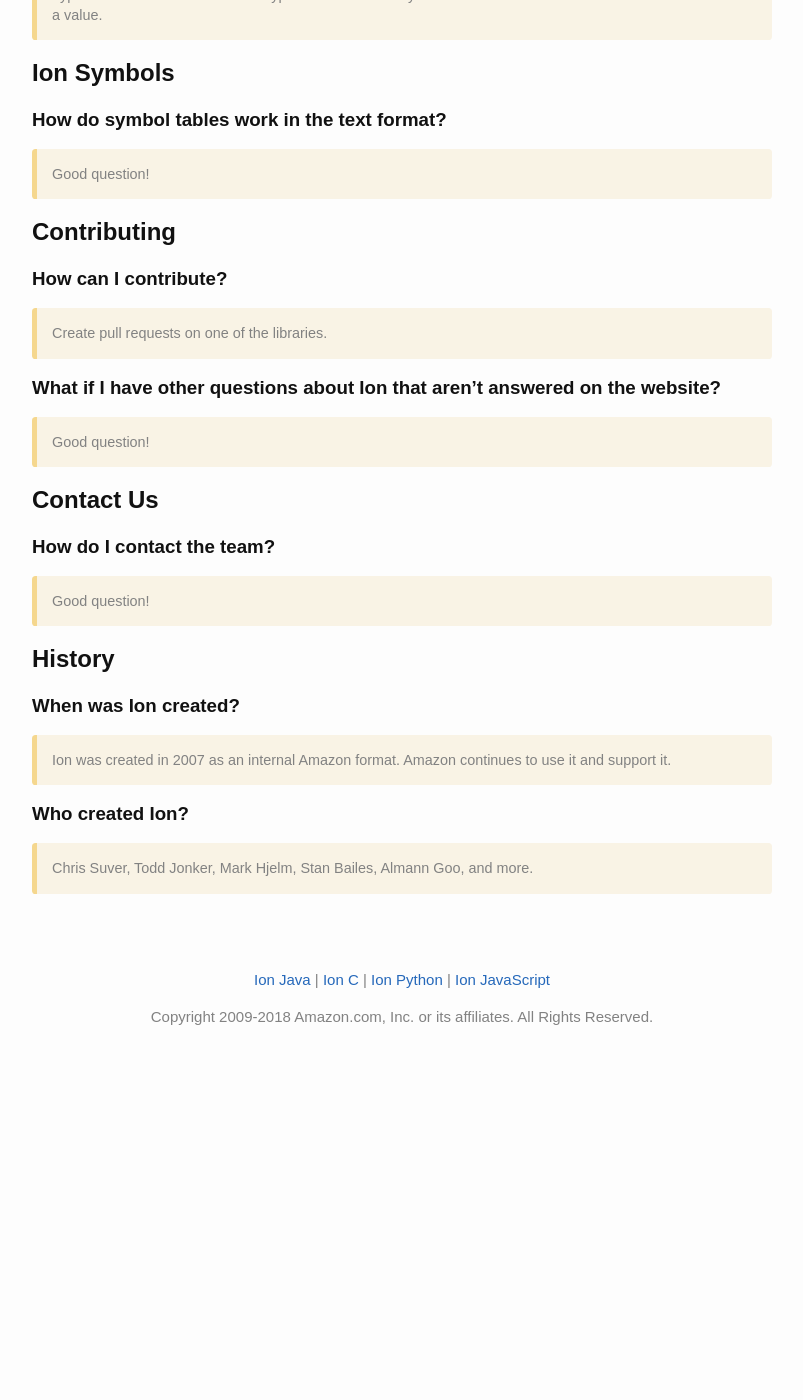
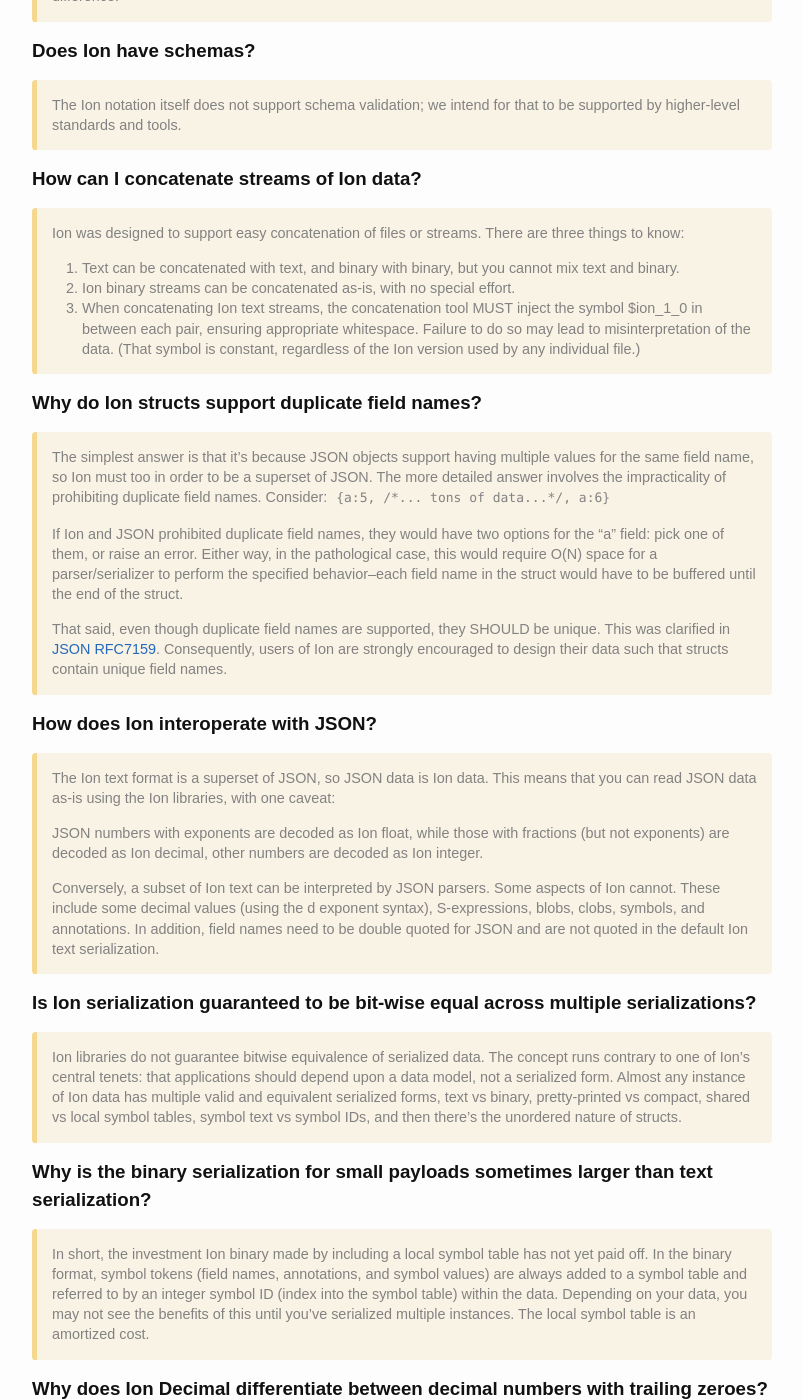
Before and after one commit to amazon-ion/ion-docs, a Jekyll site: the page built from help.md, in a window 1280 px wide and 1400 px high, scrolled down 1111 px. Shown: the whole window, without its empty margins (238-1041 px from the left). Built offline with Jekyll 4.4.1, drawn with Linux system fonts in a browser that asks for light colours; before the commit the page ends 2185 px from its top, so only the background shows below that; some of the changed text lies outside the part shown.

Commit message:
Adds real FAQs

````diff
--- a/help.md
+++ b/help.md
@@ -1,63 +1,91 @@
 ---
-title: FAQs
-description: "Frequently Asked Questions (FAQs) about Amazon Ion."
+title: Help
+description: "Describes the best practices when contributing to Ion projects, how to contact the Ion Team, and answers Frequently Asked Questions (FAQs) about Amazon Ion."
 ---
 
 # {{ page.title }}
 
-You have questions, and we have all of the answers! If you don't see your answer here, you didn't read [What if I have other questions about Ion that aren't answered on the website?](#unanswered-questions)
+If you need help with Ion or want to help by contibuting back to Ion, the information on this page should guide you in the right direction.
 
 * TOC
 {:toc}
 
-## General Ion
-
-### Does Ion have a way to define schema?
-
-> Schema needs to be defined at the application level, there is nothing built in to Ion for schema validation.
-
-### Is there going to be a version 2.0?
-
-> While there has been a lot of discussions, there are no current plans for an Ion version 2.
-
-### Why is this website not open source?
-
-> Good question!
-
-## Ion Types
-
-### Why is there more than one null type?
-
-> Typed null values ensure that the type of value that a key should contain remains clear even in the absence of a value.
-
-## Ion Symbols
-
-### How do symbol tables work in the text format?
-
-> Good question!
+<br/>
 
 ## Contributing
 
-### How can I contribute?
+Each [library](libs.html) repo has a contributing file that provides instructions for how to contribute to that library. Also note that all Amazon Ion open source projects adhere to the [Amazon Open Source Code of Conduct](https://aws.github.io/code-of-conduct.html).
 
-> Create pull requests on one of the libraries.
+<br/>
 
-### What if I have other questions about Ion that aren't answered on the website? {#unanswered-questions}
+## Contact
 
-> Good question!
+There is a new community email list/forum that you can post questions to that the Ion Team responds to. The forum is available here: _____. As it is new, there is not a lot of content there yet. Let us know about any questions you have with Ion!
 
-## Contact Us {#contact}
+<br/>
 
-### How do I contact the team?
+## FAQs
 
-> Good question!
+### What are the Ion file extensions?
 
-## History
+> By convention, Ion text data files use the extension `.ion` and Ion binary data files use the extension `.10n`.
+>
+> Ion implementations should generally auto-detect the format, so applications shouldn't have to worry about the difference.
 
-### When was Ion created?
+### Does Ion have schemas?
 
-> Ion was created in 2007 as an internal Amazon format. Amazon continues to use it and support it.
+> The Ion notation itself does not support schema validation; we intend for that to be supported by higher-level standards and tools.
 
-### Who created Ion?
+### How can I concatenate streams of Ion data?
 
-> Chris Suver, Todd Jonker, Mark Hjelm, Stan Bailes, Almann Goo, and more.
+> Ion was designed to support easy concatenation of files or streams. There are three things to know:
+>
+> 1. Text can be concatenated with text, and binary with binary, but you cannot mix text and binary.
+> 1. Ion binary streams can be concatenated as-is, with no special effort.
+> 1. When concatenating Ion text streams, the concatenation tool MUST inject the symbol $ion_1_0 in between each pair, ensuring appropriate whitespace. Failure to do so may lead to misinterpretation of the data. (That symbol is constant, regardless of the Ion version used by any individual file.)
+
+### Why do Ion structs support duplicate field names?
+
+> The simplest answer is that it's because JSON objects support having multiple values for the same field name, so Ion must too in order to be a superset of JSON. The more detailed answer involves the impracticality of prohibiting duplicate field names. Consider:
+> ```{a:5, /*... tons of data...*/, a:6}```
+>
+> If Ion and JSON prohibited duplicate field names, they would have two options for the "a" field: pick one of them, or raise an error. Either way, in the pathological case, this would require O(N) space for a parser/serializer to perform the specified behavior--each field name in the struct would have to be buffered until the end of the struct.
+>
+> That said, even though duplicate field names are supported, they SHOULD be unique. This was clarified in [JSON RFC7159](https://tools.ietf.org/html/rfc7159#section-4). Consequently, users of Ion are strongly encouraged to design their data such that structs contain unique field names.
+
+### How does Ion interoperate with JSON?
+
+> The Ion text format is a superset of JSON, so JSON data is Ion data. This means that you can read JSON data as-is using the Ion libraries, with one caveat:
+>
+> JSON numbers with exponents are decoded as Ion float, while those with fractions (but not exponents) are decoded as Ion decimal, other numbers are decoded as Ion integer.
+>
+> Conversely, a subset of Ion text can be interpreted by JSON parsers. Some aspects of Ion cannot. These include some decimal values (using the d exponent syntax), S-expressions, blobs, clobs, symbols, and annotations. In addition, field names need to be double quoted for JSON and are not quoted in the default Ion text serialization.
+
+### Is Ion serialization guaranteed to be bit-wise equal across multiple serializations?
+
+> Ion libraries do not guarantee bitwise equivalence of serialized data. The concept runs contrary to one of Ion's central tenets: that applications should depend upon a data model, not a serialized form. Almost any instance of Ion data has multiple valid and equivalent serialized forms, text vs binary, pretty-printed vs compact, shared vs local symbol tables, symbol text vs symbol IDs, and then there's the unordered nature of structs.
+
+### Why is the binary serialization for small payloads sometimes larger than text serialization?
+
+> In short, the investment Ion binary made by including a local symbol table has not yet paid off. In the binary format, symbol tokens (field names, annotations, and symbol values) are always added to a symbol table and referred to by an integer symbol ID (index into the symbol table) within the data. Depending on your data, you may not see the benefits of this until you've serialized multiple instances. The local symbol table is an amortized cost.
+
+### Why does Ion Decimal differentiate between decimal numbers with trailing zeroes?
+
+> `10.` and `10.0` are not equivalent in the Ion data model. They are not equivalent in the data model because they have different precision, i.e., a different number of significant digits. Retaining precision is critical to many statistical and numerical applications.
+
+### What is the actual number of bytes occupied by an integer in a binary ion file?
+
+> The minimum size of a non-zero value is 2 bytes, because for all Ion values "[If the representation is less than 14 bytes long, then L is set to the length, and the length field is omitted.](docs/binary.html#typed-value-formats)" As such for most values the "length" field will be omitted (its value will be in L),
+>
+>Zero and null both use 1 byte:
+>
+> * 0: "[If the value is zero then T must be 2, L is zero, and there are no length or magnitude subfields.](docs/binary.html#2-and-3-int)"
+> * null.int: "[With either type code 2 or 3, if L is 15, then the value is null.int and the magnitude is empty. Note that this implies there are two equivalent binary representations of null integer values.](docs/binary.html#2-and-3-int)"
+>
+> In both of these cases there will be no length or magnitude fields.
+
+### What are 'symbol tokens'?
+
+> See the glossary items for [symbol token](docs/glossary.html#symbol-token) and [symbol value](docs/glossary.html#symbol-value).
+>
+> At the data model level a symbol token is a triple: <symbol_text, symbol_id, symbol_table> meaning it's a mapping between the symbol's text, its numeric encoding, and the symbol table doing the mapping. Note that there are situations in which one or two parts of the triple are undefined; for example when parsing text there's usually no symbol ID or symbol table.
````
